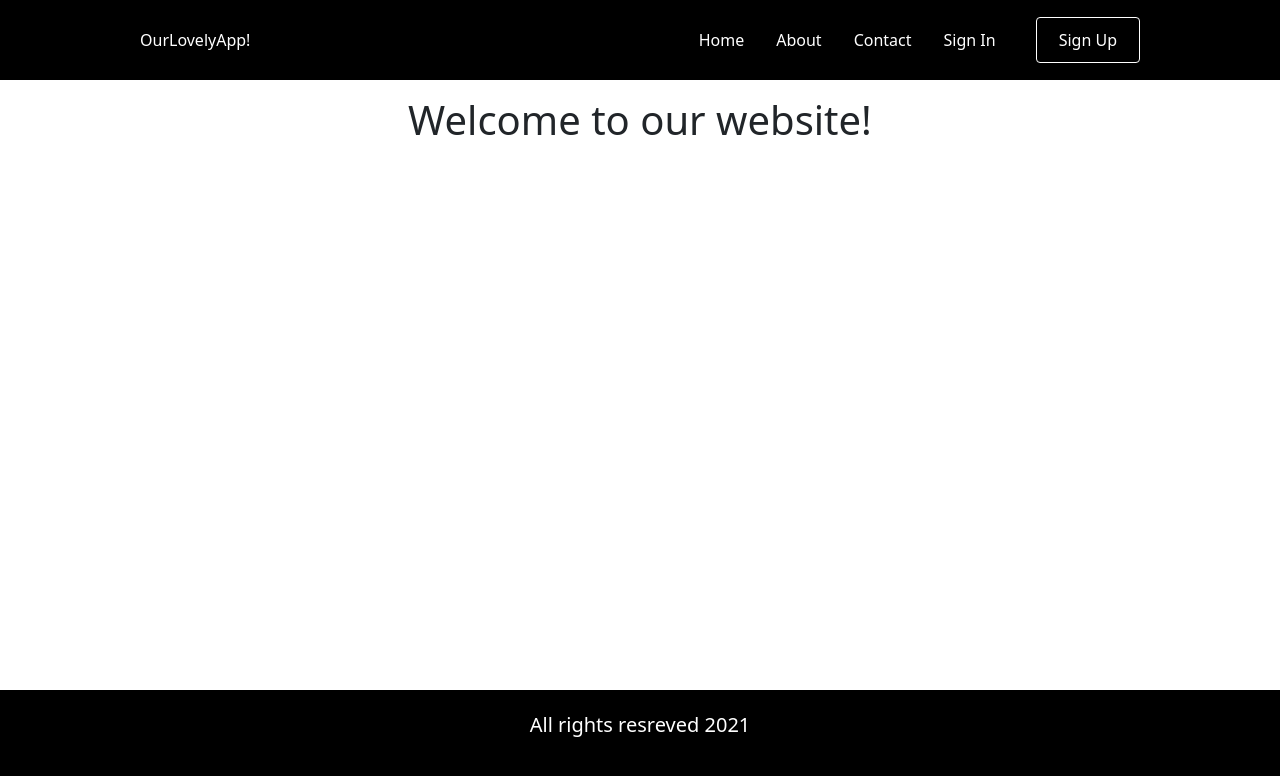
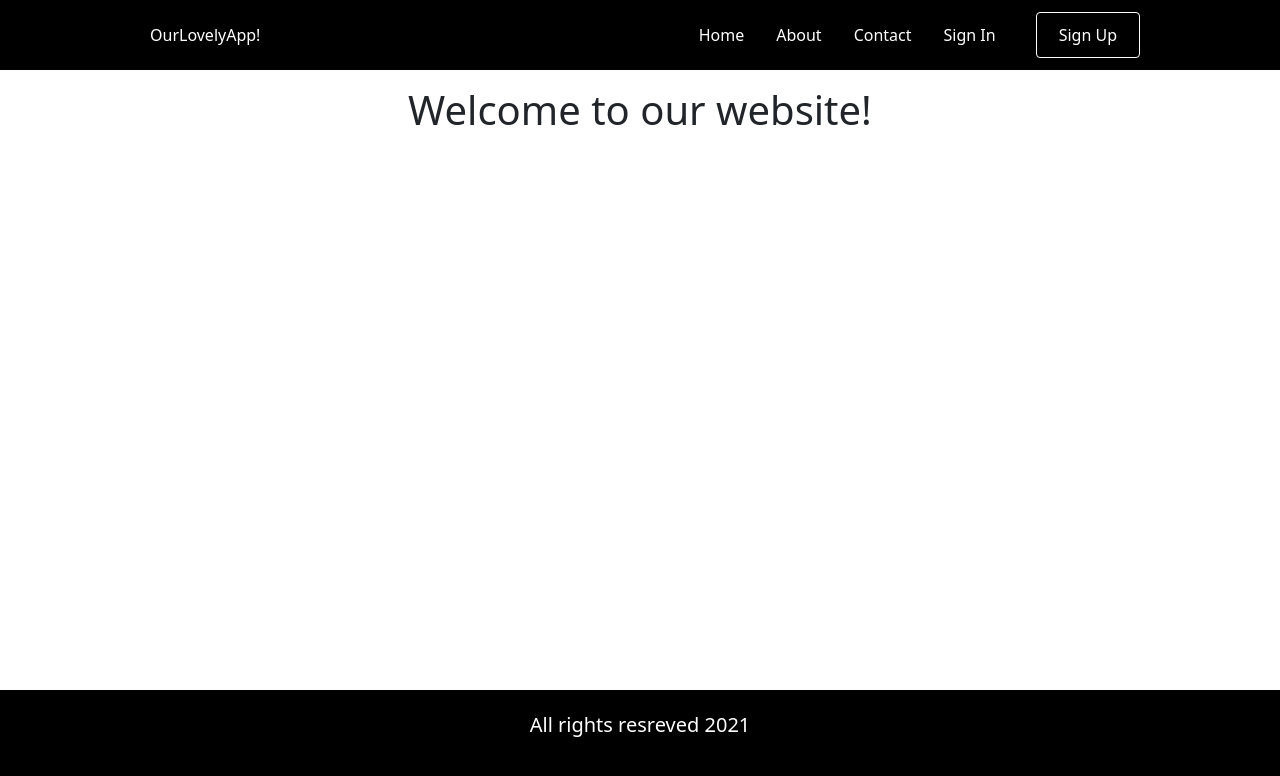
Before and after one commit to reem-alrashed/react-app, a React (Create React App) app: page / in a window 1280 px wide. Shown: the top 776 px of the page. Built offline with nearby package versions, Linux system fonts and the light colour scheme.

Commit message:
Fixed Navbar style issue

```diff
--- a/src/components/Navbar/NavbarElements.js
+++ b/src/components/Navbar/NavbarElements.js
@@ -4,7 +4,7 @@ import styled from "styled-components";
 
 export const Nav = styled.nav`
     background: #000;
-    height: 80px;
+    height: 70px;
     display: flex;
     justify-content: space-between;
     align-items: center;
@@ -16,7 +16,7 @@ export const NavLogo = styled(Link)`
   color: #fff;
   font-size: 1rem;
   text-decoration: none;
-
+  padding-left: 10px;
 `;
 
 export const NavLink = styled(Link)`
```
